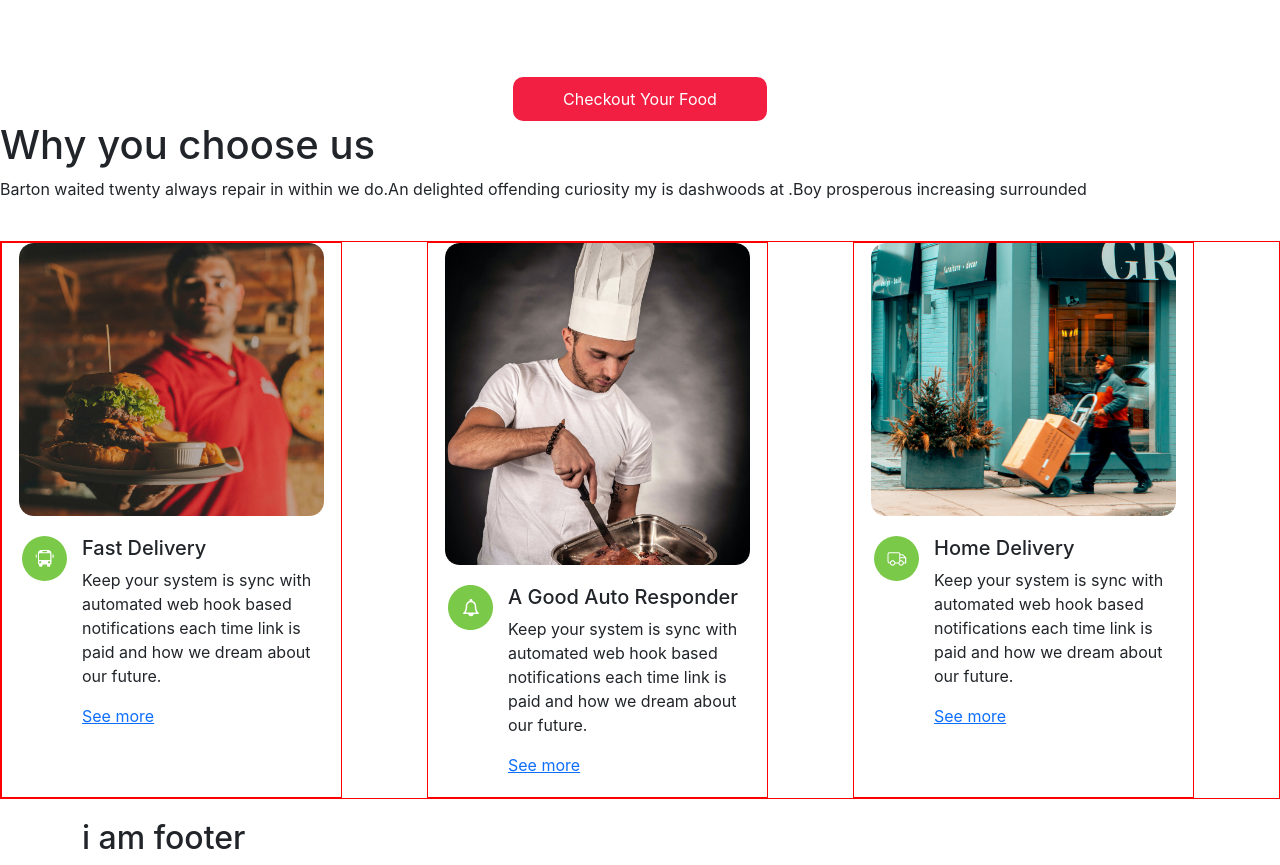
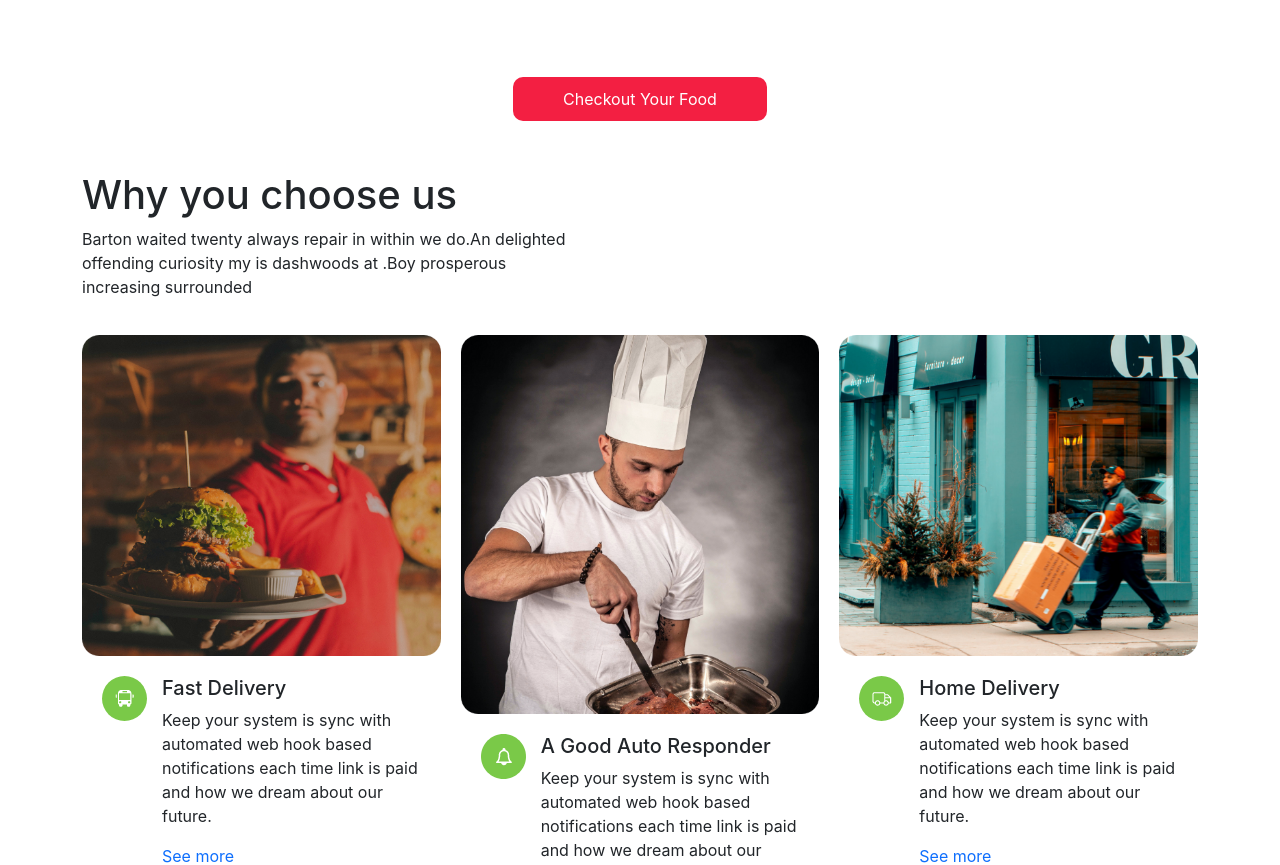
Before and after one commit to sabrinaahmednitu/Golden-Fork-foodie-resturant, a React (Create React App) app: page / in a window 1280 px wide. Shown: the part 1141-2006 px from the top of the page. Built offline with nearby package versions, Linux system fonts and the light colour scheme.

Commit message:
blog done

```diff
--- a/src/Pages/Home/Blog/Blog.css
+++ b/src/Pages/Home/Blog/Blog.css
@@ -1,19 +1,18 @@
+.blog-head{
+    width: 45%;
+    margin-top:50px ;
+}
+
 .blog-cards{
-      margin-top: 40px;
+      margin-top: 20px;
     margin-bottom: 20px;
     display: grid;
     grid-template-columns: repeat(3,1fr);
-    border: 1px solid red;
-}
-
-.blog-card{
-  height: auto;
-  width: 80%;
-   border: 1px solid red;
+     grid-gap: 20px;
 }
 
 .blog-img{
- width: 90%;
+ width: 100%;
  display: block;
  margin: auto;
 }
@@ -27,6 +26,10 @@
   margin-right: 15px;
 }
 
+.blog-text a{
+    text-decoration: none;
+}
+
 @media only screen and (max-width:576px){
     .blog-cards{
     grid-template-columns: repeat(1,1fr);
--- a/src/Pages/Home/Blog/Blog.js
+++ b/src/Pages/Home/Blog/Blog.js
@@ -4,7 +4,9 @@ import './Blog.css'
 const Blog = () => {
   return (
     <div>
-      <div>
+      <div className="container">
+        <div className="row">
+          <div className="blog-head">
             <h1>Why you choose us</h1>
             <p>
               Barton waited twenty always repair in within we do.An delighted
@@ -27,8 +29,8 @@ const Blog = () => {
                   <h5>Fast Delivery</h5>
                   <p>
                     Keep your system is sync with automated web hook based
-                notifications each time link is paid and how we dream about our
-                future.
+                    notifications each time link is paid and how we dream about
+                    our future.
                   </p>
                   <a href="See more"> See more </a>
                 </div>
@@ -50,8 +52,8 @@ const Blog = () => {
                   <h5>A Good Auto Responder</h5>
                   <p>
                     Keep your system is sync with automated web hook based
-                notifications each time link is paid and how we dream about our
-                future.
+                    notifications each time link is paid and how we dream about
+                    our future.
                   </p>
                   <a href="See more"> See more </a>
                 </div>
@@ -72,10 +74,12 @@ const Blog = () => {
                   <h5>Home Delivery</h5>
                   <p>
                     Keep your system is sync with automated web hook based
-                notifications each time link is paid and how we dream about our
-                future.
+                    notifications each time link is paid and how we dream about
+                    our future.
                   </p>
                   <a href="See more"> See more </a>
+                </div>
+              </div>
             </div>
           </div>
         </div>
```
Lines whose indentation alone changed are shown as unchanged.
